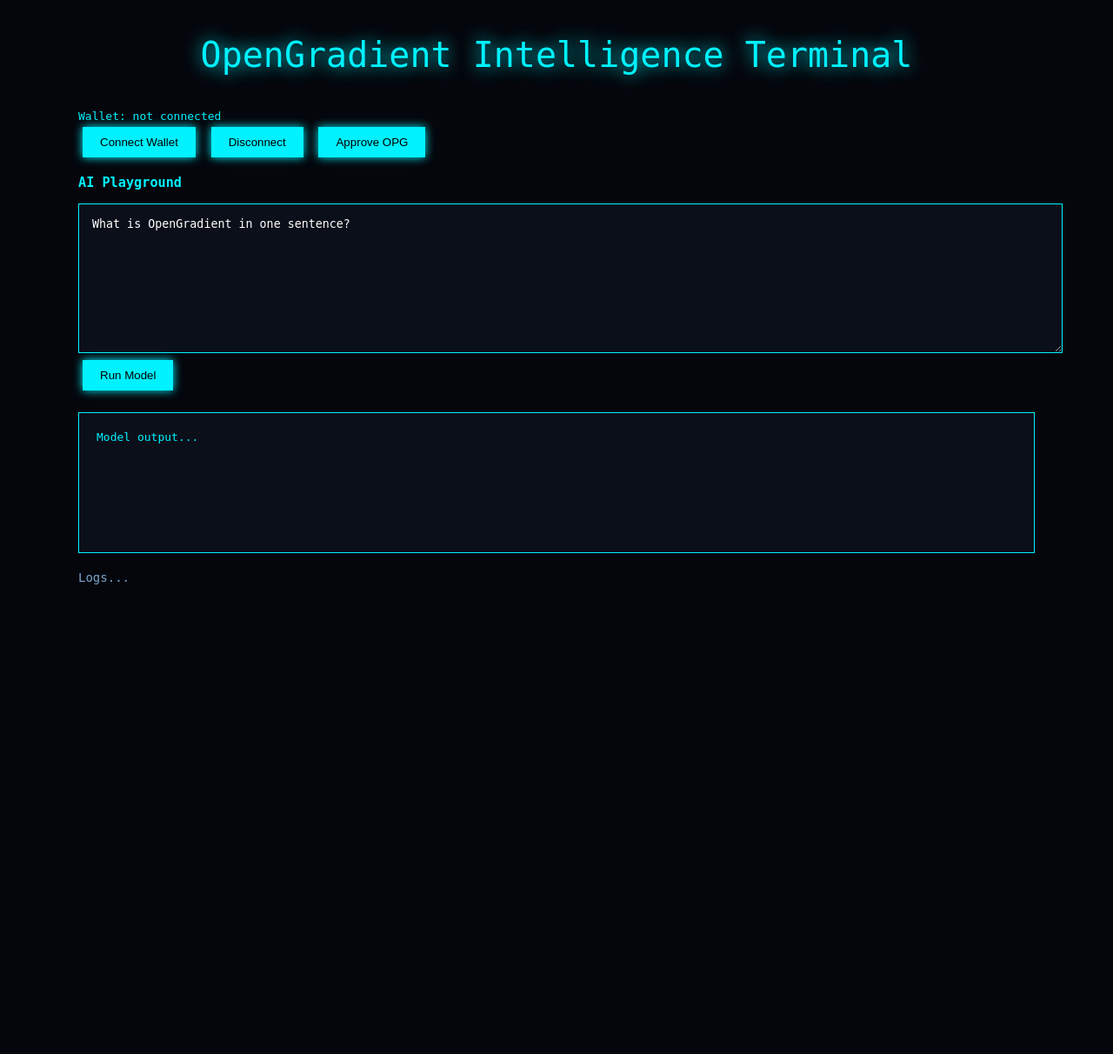
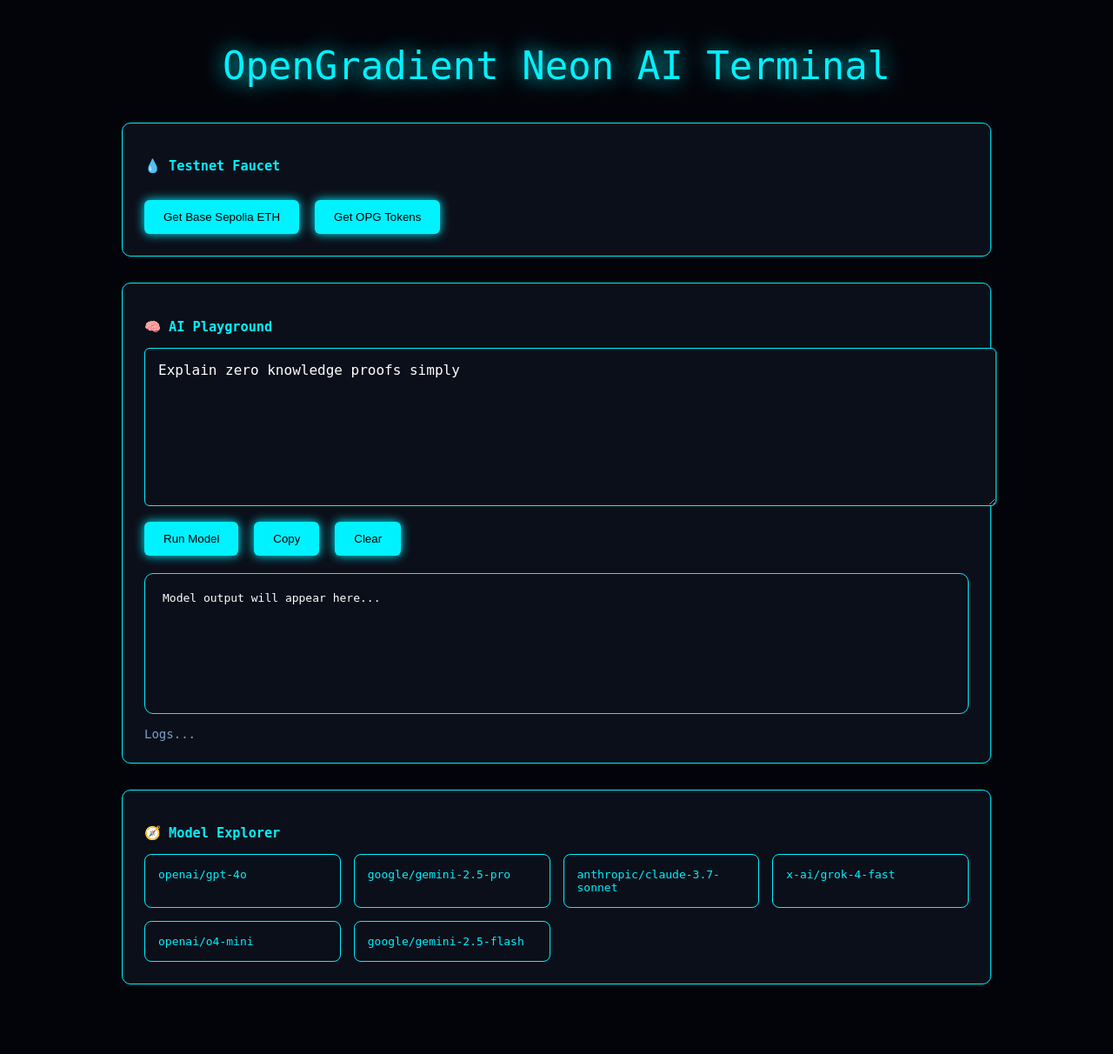
Before and after one commit to arthuroua/opengradient-playground, a Flask app: page / in a window 1280 px wide. Shown: the whole page at 87% size. Before the commit the page ends 672 px from the top, so only its background shows below. Run offline with Flask 3, Linux system fonts and the light colour scheme; some libraries are stand-ins or nearby versions.

Commit message:
Update index.html

```diff
--- a/templates/index.html
+++ b/templates/index.html
@@ -2,65 +2,101 @@
 <html>
 
 <head>
-<title>OpenGradient Intelligence Terminal</title>
 
-<script src="https://cdnjs.cloudflare.com/ajax/libs/ethers/5.7.2/ethers.umd.min.js"></script>
+<title>OpenGradient Neon AI Terminal</title>
 
 <style>
 
 body{
-background:#04060c;
+background:#03040a;
+font-family:monospace;
 color:#00f2ff;
-font-family:monospace;
 margin:0;
 }
 
 .container{
-max-width:1100px;
+max-width:1000px;
 margin:auto;
-padding:40px;
+padding:50px;
 }
 
 .title{
-font-size:40px;
+font-size:44px;
 text-align:center;
 margin-bottom:40px;
-text-shadow:0 0 20px #00f2ff;
+text-shadow:0 0 25px #00f2ff;
 }
 
-button{
-padding:10px 20px;
-margin:5px;
-background:#00f2ff;
-border:none;
-cursor:pointer;
-box-shadow:0 0 10px #00f2ff;
+.panel{
+background:#0b0f1a;
+border:1px solid #00f2ff;
+border-radius:10px;
+padding:25px;
+margin-bottom:30px;
 }
 
 textarea{
 width:100%;
-height:140px;
+height:150px;
 background:#0b0f1a;
 color:white;
 border:1px solid #00f2ff;
 padding:15px;
+font-size:16px;
+border-radius:6px;
+}
+
+button{
+margin-top:15px;
+margin-right:10px;
+padding:12px 22px;
+background:#00f2ff;
+border:none;
+cursor:pointer;
+border-radius:6px;
+box-shadow:0 0 12px #00f2ff;
+}
+
+button:hover{
+box-shadow:0 0 30px #00f2ff;
 }
 
 .result{
 margin-top:20px;
 background:#0b0f1a;
 padding:20px;
+border-radius:10px;
 border:1px solid #00f2ff;
 min-height:120px;
+color:white;
 }
 
 .log{
-margin-top:20px;
+margin-top:15px;
 font-size:14px;
 color:#7aa2c9;
 }
 
+.grid{
+display:grid;
+grid-template-columns:repeat(auto-fit,minmax(200px,1fr));
+gap:15px;
+margin-top:15px;
+}
+
+.card{
+background:#0b0f1a;
+padding:15px;
+border:1px solid #00f2ff;
+border-radius:8px;
+}
+
+.card:hover{
+box-shadow:0 0 20px #00f2ff;
+}
+
 </style>
+
 </head>
 
 <body>
@@ -68,29 +104,34 @@
 <div class="container">
 
 <div class="title">
-OpenGradient Intelligence Terminal
+OpenGradient Neon AI Terminal
 </div>
 
-<div id="wallet">
-Wallet: not connected
+<div class="panel">
+
+<h3>💧 Testnet Faucet</h3>
+
+<button onclick="getETH()">Get Base Sepolia ETH</button>
+<button onclick="getOPG()">Get OPG Tokens</button>
+
 </div>
 
-<button onclick="connect()">Connect Wallet</button>
-<button onclick="disconnect()">Disconnect</button>
-<button onclick="approve()">Approve OPG</button>
+<div class="panel">
 
-<h3>AI Playground</h3>
+<h3>🧠 AI Playground</h3>
 
 <textarea id="prompt">
-What is OpenGradient in one sentence?
+Explain zero knowledge proofs simply
 </textarea>
 
 <br>
 
 <button onclick="runModel()">Run Model</button>
+<button onclick="copy()">Copy</button>
+<button onclick="clearOutput()">Clear</button>
 
 <div class="result" id="result">
-Model output...
+Model output will appear here...
 </div>
 
 <div class="log" id="log">
@@ -99,139 +140,39 @@
 
 </div>
 
+<div class="panel">
+
+<h3>🧭 Model Explorer</h3>
+
+<div class="grid">
+
+<div class="card">openai/gpt-4o</div>
+<div class="card">google/gemini-2.5-pro</div>
+<div class="card">anthropic/claude-3.7-sonnet</div>
+<div class="card">x-ai/grok-4-fast</div>
+<div class="card">openai/o4-mini</div>
+<div class="card">google/gemini-2.5-flash</div>
+
+</div>
+
+</div>
+
+</div>
+
 <script>
-
-let provider
-let signer
-let account
-
-const BASE_SEPOLIA = "0x14A34"
-
-const OPG =
-"0x240b09731D96979f50B2C649C9CE10FcF9C7987F"
-
-const PERMIT2 =
-"0x000000000022D473030F116dDEE9F6B43aC78BA3"
 
 function log(msg){
 document.getElementById("log").innerText = msg
 }
 
-async function ensureNetwork(){
-
-let chainId = await window.ethereum.request({
-method:"eth_chainId"
-})
-
-if(chainId !== BASE_SEPOLIA){
-
-try{
-
-await window.ethereum.request({
-method:"wallet_switchEthereumChain",
-params:[{ chainId: BASE_SEPOLIA }]
-})
-
-}catch(e){
-
-await window.ethereum.request({
-method:"wallet_addEthereumChain",
-params:[{
-chainId: BASE_SEPOLIA,
-chainName:"Base Sepolia",
-rpcUrls:["https://sepolia.base.org"],
-nativeCurrency:{
-name:"ETH",
-symbol:"ETH",
-decimals:18
-},
-blockExplorerUrls:["https://sepolia.basescan.org"]
-}]
-})
-
-}
-
-}
-
-}
-
-async function connect(){
-
-if(!window.ethereum){
-alert("Install MetaMask")
-return
-}
-
-await ensureNetwork()
-
-provider = new ethers.providers.Web3Provider(window.ethereum)
-
-await provider.send("eth_requestAccounts", [])
-
-signer = provider.getSigner()
-
-account = await signer.getAddress()
-
-document.getElementById("wallet").innerText =
-"Wallet: " + account
-
-log("Wallet connected")
-
-}
-
-function disconnect(){
-
-provider=null
-signer=null
-account=null
-
-document.getElementById("wallet").innerText =
-"Wallet: disconnected"
-
-log("Wallet disconnected")
-
-}
-
-async function approve(){
-
-await ensureNetwork()
-
-if(!signer){
-alert("Connect wallet first")
-return
-}
-
-const token =
-new ethers.Contract(
-OPG,
-[
-"function approve(address spender,uint256 amount) public returns(bool)"
-],
-signer
-)
-
-const amount =
-ethers.utils.parseUnits("1000",18)
-
-log("Sending approval...")
-
-const tx =
-await token.approve(PERMIT2, amount)
-
-log("TX: " + tx.hash)
-
-await tx.wait()
-
-log("OPG approved")
-
-}
-
 async function runModel(){
 
-await ensureNetwork()
+log("Sending request...")
 
 const prompt =
 document.getElementById("prompt").value
+
+try{
 
 const res =
 await fetch("/chat",{
@@ -242,11 +183,59 @@
 body:JSON.stringify({prompt})
 })
 
-const data =
-await res.json()
+const data = await res.json()
 
 document.getElementById("result").innerText =
 data.response || data.error
+
+log("Response received")
+
+}catch(e){
+
+log("Error: "+e)
+
+}
+
+}
+
+function copy(){
+
+const text =
+document.getElementById("result").innerText
+
+navigator.clipboard.writeText(text)
+
+log("Copied to clipboard")
+
+}
+
+function clearOutput(){
+
+document.getElementById("result").innerText=""
+
+log("Output cleared")
+
+}
+
+function getETH(){
+
+window.open(
+"https://www.coinbase.com/faucets/base-sepolia-faucet",
+"_blank"
+)
+
+log("Opened ETH faucet")
+
+}
+
+function getOPG(){
+
+window.open(
+"https://hub.opengradient.ai/faucet",
+"_blank"
+)
+
+log("Opened OPG faucet")
 
 }
 
```
